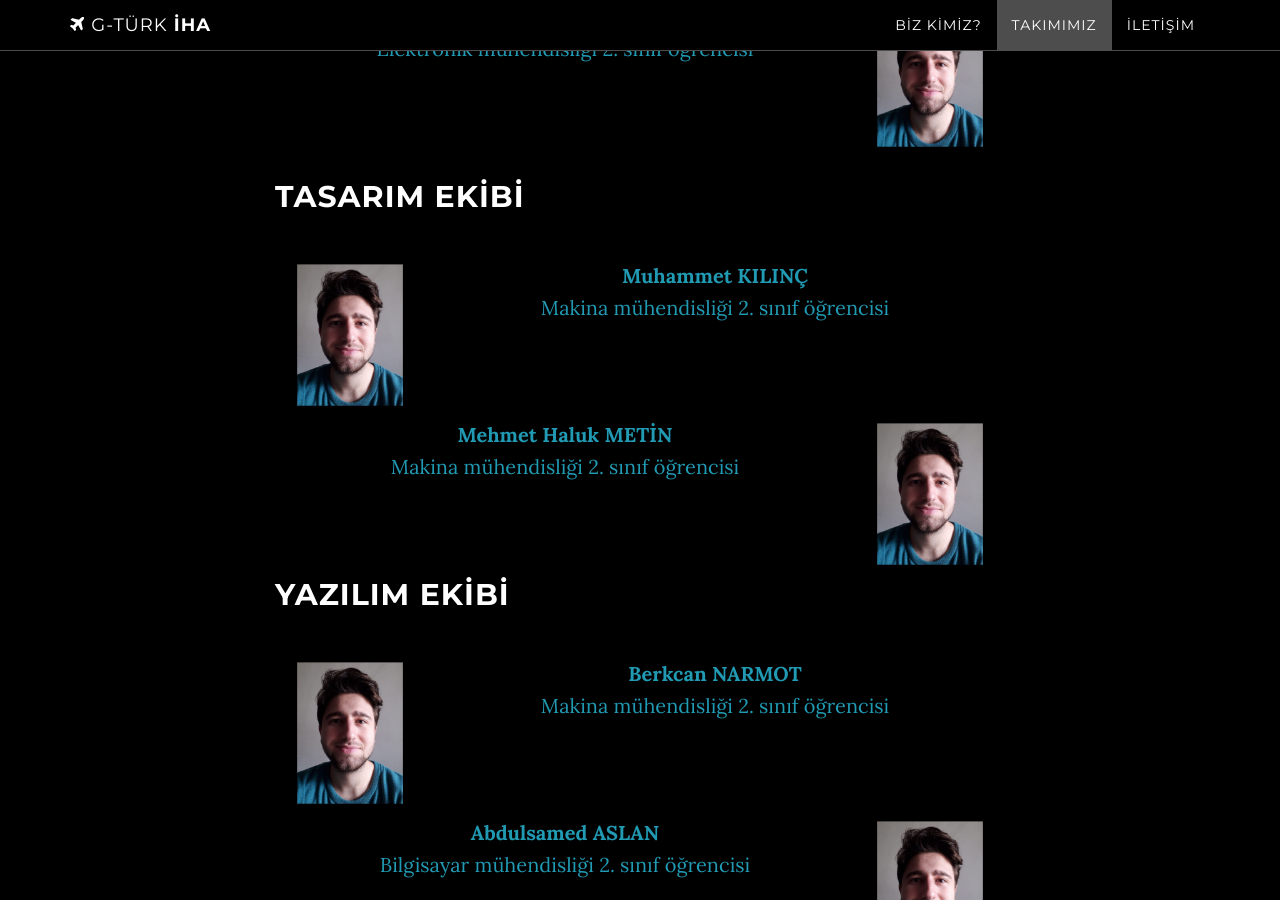
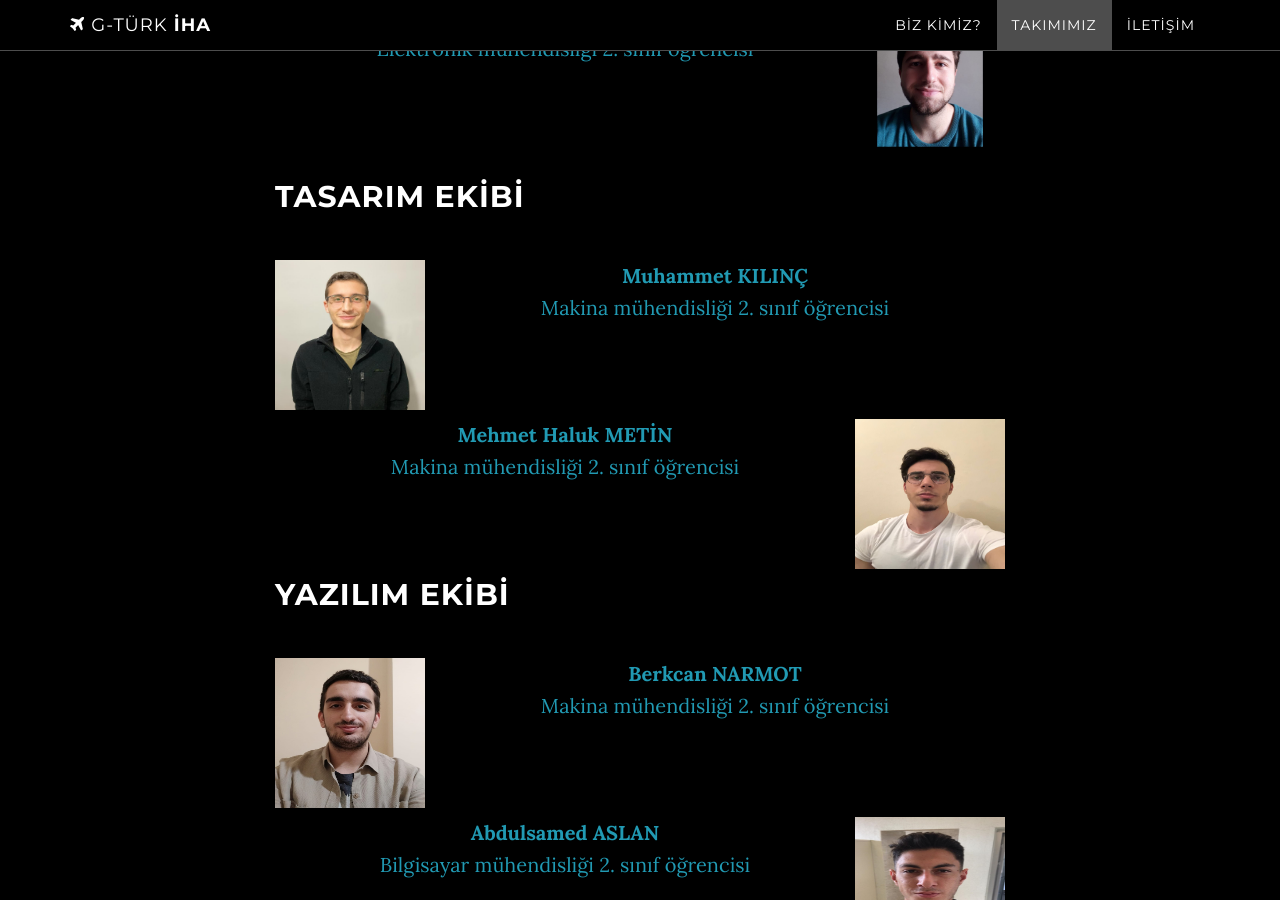
Before and after one commit to g-turk-iha/g-turk-iha, a Jekyll site: the page built from index.html, in a window 1280 px wide and 900 px high, scrolled down 2077 px. Built offline with Jekyll 4.4.1, drawn with Linux system fonts in a browser that asks for light colours.

Commit message:
Update team.html

```diff
--- a/_includes/team.html
+++ b/_includes/team.html
@@ -14,21 +14,21 @@
                     <p><strong>Muhammet Koç</strong><br> Elektronik mühendisliği 2. sınıf öğrencisi</p><br><br><br>
                 </a><br>
                 <h2 style="float: left;">TASARIM EKİBİ</h2><br><br><br><br>
-                <a href="{{ site.baseurl }}/img/author.png">
-                    <img src="{{ site.baseurl }}/img/author.png" width="150px" height="150px" style="float: left;">
+                <a href="{{ site.baseurl }}/img/muhammet.png">
+                    <img src="{{ site.baseurl }}/img/muhammet.png" width="150px" height="150px" style="float: left;">
                     <p><strong>Muhammet KILINÇ</strong><br> Makina mühendisliği 2. sınıf öğrencisi</p><br><br><br>
                 </a>
-                <a href="{{ site.baseurl }}/img/author.png">
-                    <img src="{{ site.baseurl }}/img/author.png" width="150px" height="150px" style="float: right;">
+                <a href="{{ site.baseurl }}/img/haluk.png">
+                    <img src="{{ site.baseurl }}/img/haluk.png" width="150px" height="150px" style="float: right;">
                     <p><strong>Mehmet Haluk METİN</strong><br> Makina mühendisliği 2. sınıf öğrencisi</p><br><br><br>
                 </a>
                 <h2 style="float: left;">YAZILIM EKİBİ</h2><br><br><br><br>
-                <a href="{{ site.baseurl }}/img/author.png">
-                    <img src="{{ site.baseurl }}/img/author.png" width="150px" height="150px" style="float: left;">
+                <a href="{{ site.baseurl }}/img/berkcan.png">
+                    <img src="{{ site.baseurl }}/img/berkcan.png" width="150px" height="150px" style="float: left;">
                     <p><strong>Berkcan NARMOT</strong><br> Makina mühendisliği 2. sınıf öğrencisi</p><br><br><br>
                 </a>
-                <a href="{{ site.baseurl }}/img/author.png">
-                    <img src="{{ site.baseurl }}/img/author.png" width="150px" height="150px" style="float: right;">
+                <a href="{{ site.baseurl }}/img/samed.png">
+                    <img src="{{ site.baseurl }}/img/samed.png" width="150px" height="150px" style="float: right;">
                     <p><strong>Abdulsamed ASLAN</strong><br> Bilgisayar mühendisliği 2. sınıf öğrencisi</p><br><br><br>
                 </a>
             </div>
```
